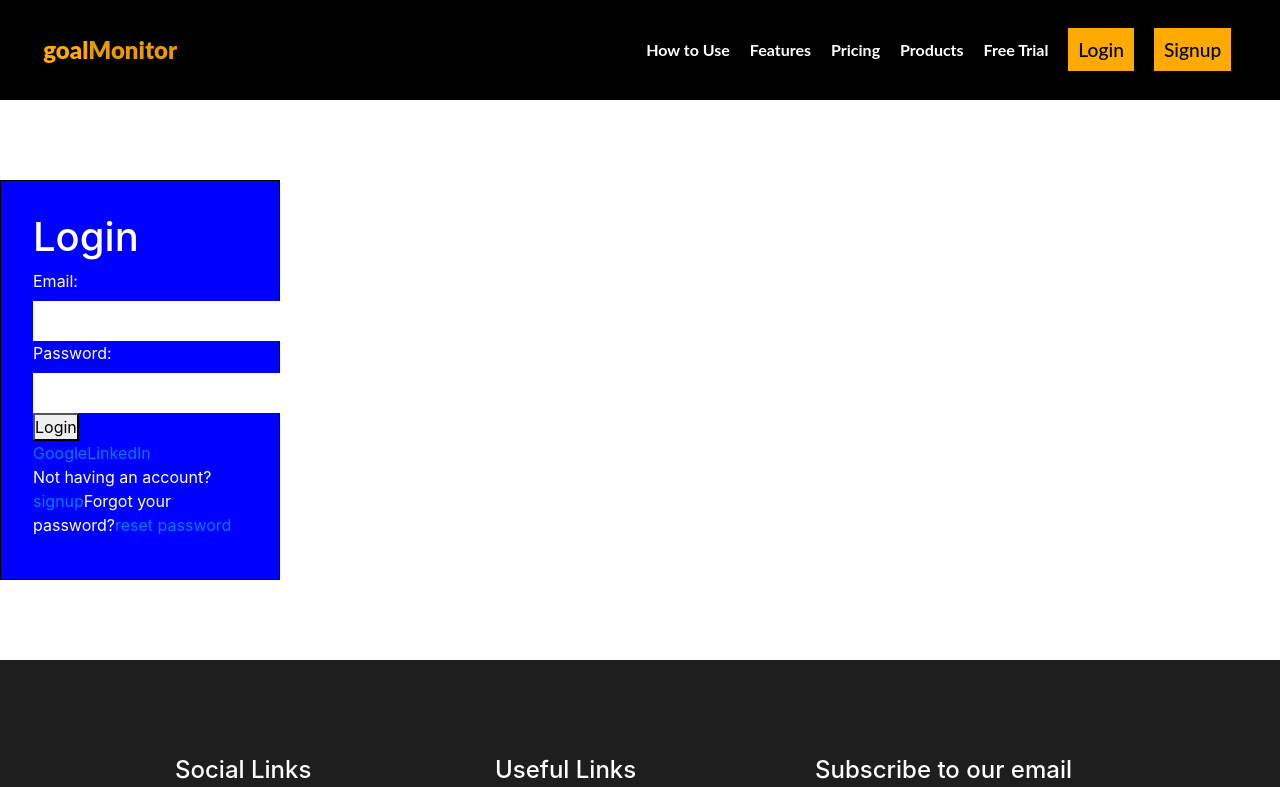
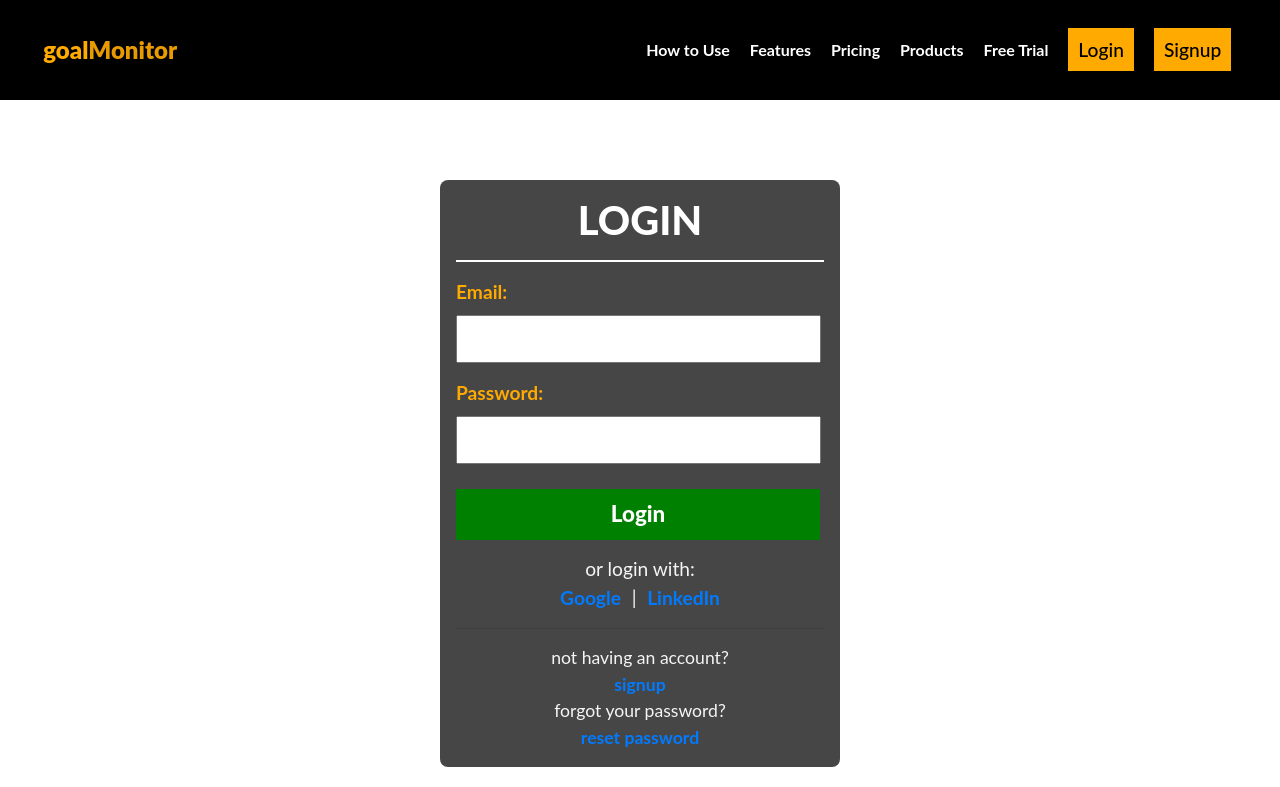
Before and after one commit to darkbotbbl/goalMonitor, a Vue app in the folder frontend/: page /user/account/login in a window 1280 px wide. Shown: the top 787 px of the page. Built offline with nearby package versions, Linux system fonts and the light colour scheme; a web font is replaced by a local one.

Commit message:
Login page structured and designed

```diff
--- a/frontend/src/App.vue
+++ b/frontend/src/App.vue
@@ -58,6 +58,7 @@ export default {
 	--mobile-nav-width: 100%;
 	--accent-color-1: #ffaa00;
 	--accent-color-2: #e89b00;
+	--dark-shade-1: #000000b9;
 	--feature-box-height: 200px;
 	--navigation-font-family: "Lato", sans-serif;
 	--body-font-family: "Open Sans";
--- a/frontend/src/views/authentication/Login.vue
+++ b/frontend/src/views/authentication/Login.vue
@@ -2,26 +2,37 @@
 	<div>
 		<div class="auth-form">
 			<h1 class="heading">Login</h1>
+			<hr class="g-hr"/>
 			<form method="POST">
-				<label for="login-email">Email: </label>
-				<input type="email" name="email" id="login-email" class="text-input" />
+				<div class="form-group">
+					<label for="login-email">Email: </label>
+					<input type="email" name="email" id="login-email" class="text-input" aria-describedby="login-email-help"/>
+					<!-- <small id="login-email-help" class="text-muted">Help text</small> -->
+				</div>
 
-				<label for="login-password">Password: </label>
-				<input type="password" name="password" id="login-password" class="text-input" />
+				<div class="form-group">
+					<label for="login-password">Password: </label>
+					<input type="password" name="password" id="login-password" class="text-input" aria-describedby="login-password-help"/>
+					<!-- <small id="login-password-help" class="text-muted">Help text</small> -->
+				</div>
 
-				<button type="submit">Login</button>
+				<button class="form-btn" type="submit">Login</button>
 			</form>
 
-			<div class="social-accounts-links">
-				<a href="#">Google</a>
+			<div class="social-accounts-links text-center">
+				or login with: <br>
+				<a href="#">Google</a> |
 				<a href="#">LinkedIn</a>
 			</div>
 
-			<span>Not having an account?</span>
-			<router-link to="user/account/signup" tag="a">signup</router-link>
+			<hr />
+			<div class="other-links text-center">
+				<span>Not having an account?</span> <br>
+				<router-link class="other-links-a" to="user/account/signup" tag="a">signup</router-link> <br>
 
-			<span>Forgot your password?</span>
-			<router-link to="#" tag="a">reset password</router-link>
+				<span>Forgot your password?</span> <br>
+				<router-link class="other-links-a" to="#" tag="a">reset password</router-link> <br>
+			</div>
 		</div>
 	</div>
 </template>
@@ -57,21 +68,94 @@ export default {
 
 <style scoped>
 div.auth-form {
-	width: 280px;
-	height: 400px;
-	padding: 2em;
-	border: 1px solid black;
-	margin: 5em 0;
-	background-color: blue;
-	color: white;
-	position: relative;
-	align-self: center;
+	--width-of-form: 400px;
 }
 
-.text-input {
-	border: none;
-	padding: 0.5em;
-
+@media screen and (max-width: 399px){
+	div.auth-form {
+		--width-of-form: 92vw;
+	}
 }
 
+div.auth-form {
+	background-color: var(--dark-shade-1);
+	color: whitesmoke;
+	width: var(--width-of-form);
+	padding: 1em;
+	margin: 5em 0;
+	border-radius: 0.5em;
+	position: relative;
+	left: 50%;
+	transform: translate(-50%, 0);
+	font-family: var(--navigation-font-family);
+}
+
+.auth-form h1.heading {
+	text-align: center;
+	color: white;
+	text-transform: uppercase;
+	font-weight: 800;
+}
+
+.g-hr {
+	border: 1px solid white;
+}
+
+.auth-form form label {
+	font-size: 1.2rem;
+	font-weight: bold;
+	color: var(--accent-color-1);
+}
+
+.auth-form .text-input {
+	padding: 0.5em;
+	font-size: 1.1rem;
+	width: calc(var(--width-of-form) - 2em);
+	letter-spacing: 2px;
+}
+
+.auth-form .text-input:focus {
+	border: none;
+}
+
+button.form-btn {
+	border: none;
+	padding: 0.4em 0.8em;
+	margin: 0.4em 0;
+	font-size: 1.4rem;
+	font-weight: 800;
+	width: calc(var(--width-of-form) - 1.60em);
+	background-color: green;
+	color: white;
+}
+
+.auth-form .social-accounts-links {
+	font-size: 1.2rem;
+	margin: 0.3em;
+}
+
+.auth-form .social-accounts-links a {
+	text-decoration: none;
+	margin: 0 0.3em;
+	font-size: 1.2rem;
+	font-weight: bold;
+}
+
+.social-accounts-links a:hover {
+	color: hotpink;
+}
+
+.other-links {
+	font-size: 1.1rem;
+	text-transform: lowercase;
+}
+
+.other-links-a {
+	font-weight: bold;
+}
+
+.other-links-a:hover {
+	text-decoration: none;
+	color: hotpink;
+}
 </style>
```
